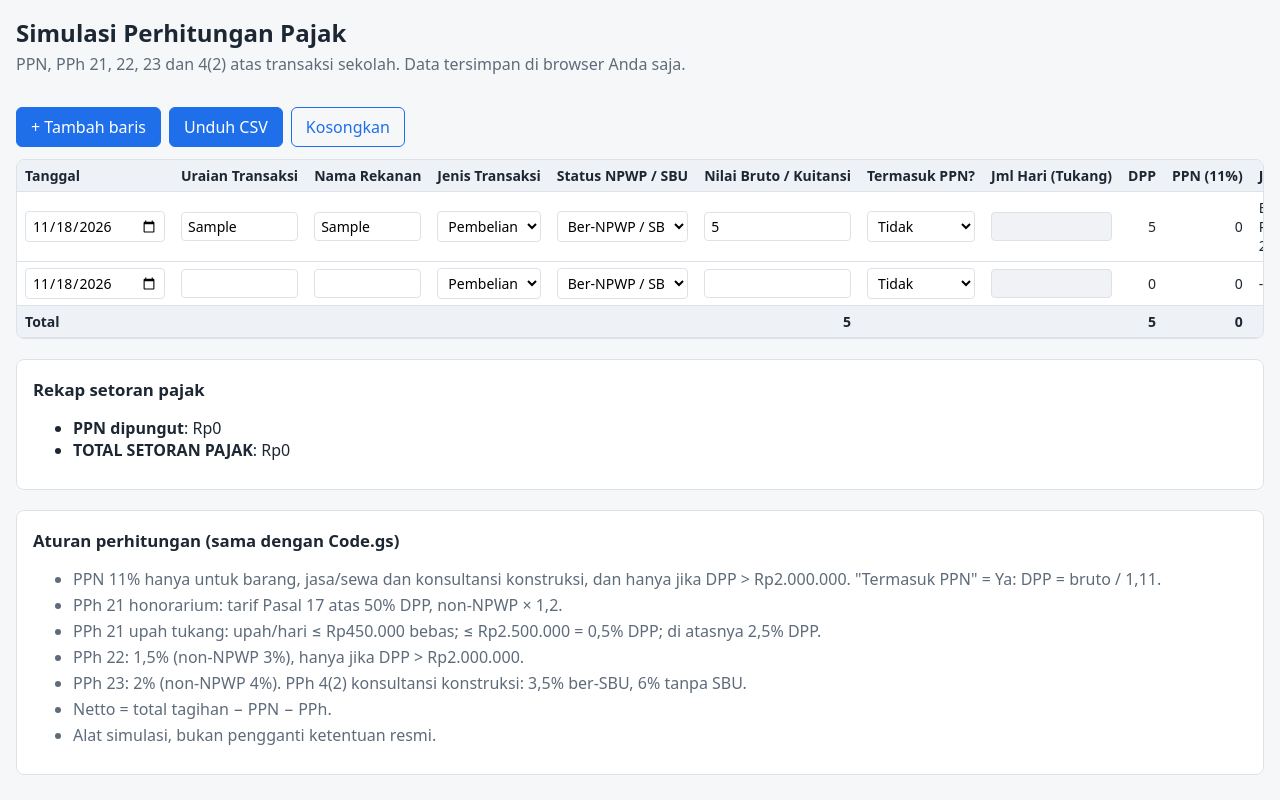
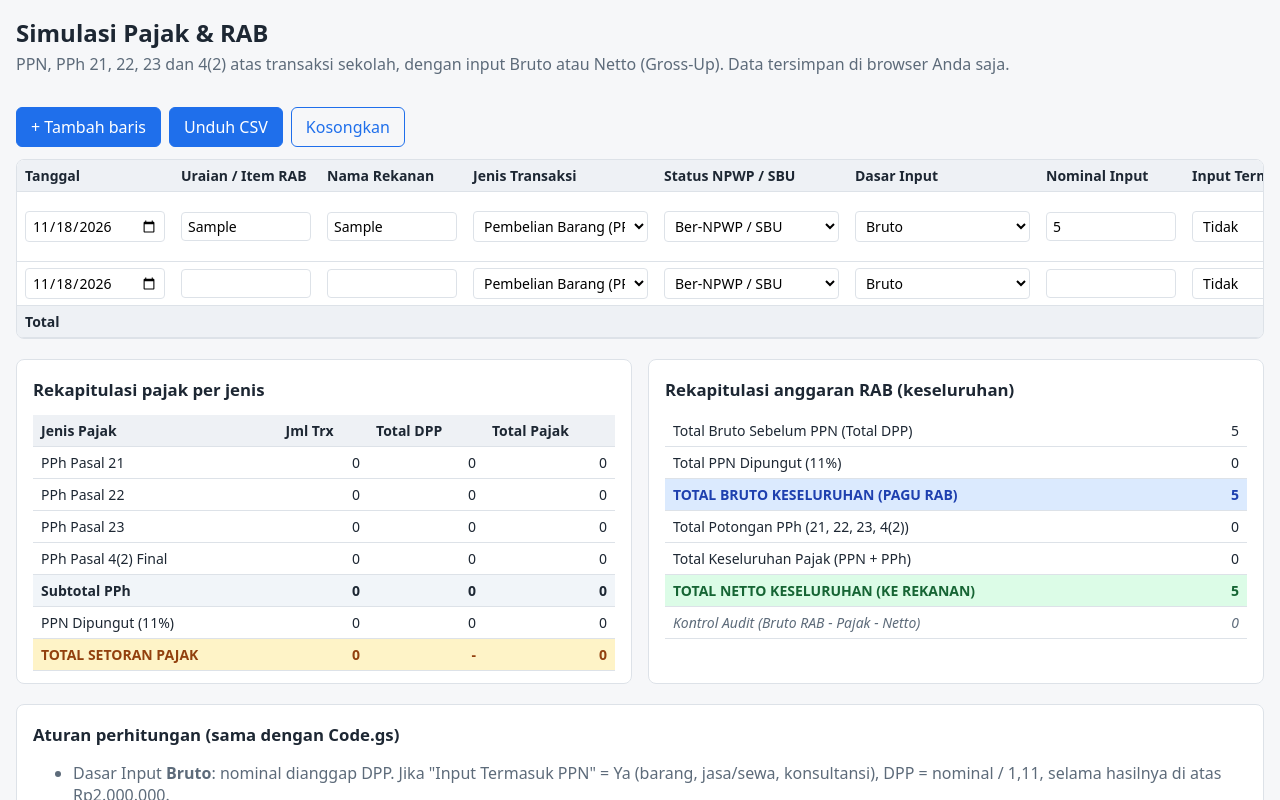
Before and after one commit to rakajuliantoro17-art/Revitsimulasi, a plain HTML site: page index.html in a window 1280 px wide. Both pictures are taken after typing "Sample", "Sample", "5" into the empty fields and a click on the button "+ Tambah baris". Shown: the top 800 px of the page. Drawn offline with Linux system fonts and the light colour scheme.

Commit message:
Samakan web dengan Code.gs baru: input Bruto/Netto (Gross-Up), Pagu RAB, rekap RAB
- hitung() mengikuti kalkulasiPajakRAB (diuji 200.000 kasus acak, 0 selisih)
- tambah kolom Dasar Input, Nominal Input, Pagu RAB, Total Pajak
- tambah rekap pajak per jenis dan rekap anggaran RAB dengan kontrol audit
- status NPWP dibaca persis dari dropdown (Code.gs lama salah baca Non-SBU)

Co-Authored-By: Claude Sonnet 5.5 <noreply@anthropic.com>
Claude-Session: https://claude.ai/code/session_012J1ASk3nd9ciJ2xrHvJTHz

```diff
--- a/app.js
+++ b/app.js
@@ -1,10 +1,10 @@
-// Simulasi Perhitungan Pajak Transaksi Sekolah
-// Logika di fungsi hitung() murni (tanpa DOM) supaya mudah diuji dan diubah.
+// Simulasi Pajak & RAB: padanan kalkulasiPajakRAB() di Code.gs (Apps Script).
+// Logika murni ada di hitung() (tanpa DOM) supaya bisa diuji.
 
 const CFG = {
-  PPN: 0.11,                  // TARIF_PPN
-  BATAS_TRANSAKSI: 2000000,   // PPN dan PPh 22 hanya jika DPP di atas ini
-  BATAS_UPAH_HARIAN: 450000,  // upah harian <= ini bebas PPh 21
+  PPN: 0.11,
+  BATAS_TRANSAKSI: 2000000,  // PPN dan PPh 22 hanya jika DPP di atas ini
+  BATAS_UPAH_HARIAN: 450000, // upah harian <= ini bebas PPh 21
   BATAS_UPAH_ATAS: 2500000
 };
 
@@ -16,10 +16,12 @@ const JENIS = [
   'Jasa Konsultasi Konstruksi (PPh 4(2))'
 ];
 const NPWP = ['Ber-NPWP / SBU', 'Non-NPWP / Non-SBU'];
-const YATIDAK = ['Ya', 'Tidak'];
+const DASAR = ['Bruto', 'Netto (Gross-Up)'];
+const YATIDAK = ['Tidak', 'Ya'];
+const JENIS_PPH = ['PPh Pasal 21', 'PPh Pasal 22', 'PPh Pasal 23', 'PPh Pasal 4(2) Final'];
 
 const num = v => {
-  const n = parseFloat(v);
+  const n = Number(v);
   return isFinite(n) && n > 0 ? n : 0;
 };
 
@@ -37,36 +39,15 @@ function pasal17(pkp) {
   return pajak;
 }
 
-// Padanan kalkulasiPajak() di Code.gs.
-// Beda disengaja: Code.gs memakai includes('sbu'), sehingga "Non-NPWP / Non-SBU"
-// ikut terbaca ber-NPWP. Di sini status dibaca persis dari pilihan dropdown.
-function hitung(r) {
-  const bruto = num(r.bruto);
-  const jmlHari = Math.max(1, num(r.hari) || 1);
-  const ber = r.npwp === NPWP[0];
-  const inklusif = r.termasukPpn === 'Ya';
-  const catatan = [];
-
-  if (bruto <= 0) {
-    return { dpp: 0, ppn: 0, jenisPph: '-', tarif: 0, nominal: 0, netto: 0, catatan: '' };
-  }
-
-  let dpp = bruto, ppn = 0, jenisPph = '-', tarif = 0, nominal = 0;
-  const objekPpn = r.jenis === JENIS[2] || r.jenis === JENIS[3] || r.jenis === JENIS[4];
-
-  if (objekPpn) {
-    dpp = inklusif ? Math.round(bruto / (1 + CFG.PPN)) : bruto;
-    if (dpp > CFG.BATAS_TRANSAKSI) ppn = Math.round(dpp * CFG.PPN);
-    else catatan.push('DPP <= Rp2.000.000: tanpa PPN.');
-  }
-
-  switch (r.jenis) {
+function hitungPph(jenis, ber, dpp, jmlHari) {
+  let jenisPph = '-', tarif = 0, nominal = 0;
+  switch (jenis) {
     case JENIS[0]: {
       jenisPph = 'PPh Pasal 21';
       let p = pasal17(dpp * 0.5);
       if (!ber) p *= 1.2;
       nominal = Math.round(p);
-      tarif = dpp ? nominal / dpp : 0;
+      tarif = dpp > 0 ? nominal / dpp : 0;
       break;
     }
     case JENIS[1]: {
@@ -79,8 +60,8 @@ function hitung(r) {
       break;
     }
     case JENIS[2]:
+      jenisPph = 'PPh Pasal 22';
       if (dpp > CFG.BATAS_TRANSAKSI) {
-        jenisPph = 'PPh Pasal 22';
         tarif = ber ? 0.015 : 0.03;
         nominal = Math.round(dpp * tarif);
       } else {
@@ -100,16 +81,83 @@ function hitung(r) {
     default:
       break;
   }
-
-  const totalTagihan = inklusif ? bruto : dpp + ppn;
-  return { dpp, ppn, jenisPph, tarif, nominal, netto: totalTagihan - ppn - nominal, catatan: catatan.join(' ') };
+  return { jenisPph, tarif, nominal };
 }
 
-if (typeof module !== 'undefined') module.exports = { hitung, CFG, JENIS, NPWP };
+// Hitung mundur dari target netto rekanan ke DPP (pencarian biner, sama dengan Code.gs)
+function cariDppDariNetto(jenis, ber, targetNetto, jmlHari) {
+  if (targetNetto <= 0) return 0;
+  if (jenis === JENIS[2] && targetNetto <= CFG.BATAS_TRANSAKSI) return targetNetto;
+  if (jenis === JENIS[1] && targetNetto / jmlHari <= CFG.BATAS_UPAH_HARIAN) return targetNetto;
+
+  let low = targetNetto;
+  let high = Math.ceil(targetNetto * 1.6);
+  let best = targetNetto;
+  while (low <= high) {
+    const mid = Math.floor((low + high) / 2);
+    const netto = mid - hitungPph(jenis, ber, mid, jmlHari).nominal;
+    if (netto === targetNetto) {
+      best = mid;
+      high = mid - 1;
+    } else if (netto < targetNetto) {
+      low = mid + 1;
+    } else {
+      best = mid;
+      high = mid - 1;
+    }
+  }
+  return best;
+}
+
+// r: { jenis, npwp, dasar, nominal, termasukPpn, hari }
+function hitung(r) {
+  const kosong = { dpp: 0, ppn: 0, brutoRab: 0, jenisPph: '-', tarif: 0, nominal: 0, totalPajak: 0, netto: 0, catatan: '' };
+  const nominalInput = num(r.nominal);
+  if (!r.jenis || nominalInput <= 0) return kosong;
+
+  // Catatan: Code.gs memakai includes('sbu') sehingga "Non-NPWP / Non-SBU" ikut terbaca ber-NPWP.
+  // Di sini status dibaca persis dari pilihan dropdown.
+  const ber = r.npwp === NPWP[0];
+  const grossUp = String(r.dasar).toLowerCase().includes('netto');
+  const inklusif = String(r.termasukPpn).toLowerCase() === 'ya';
+  const jmlHari = Math.max(1, num(r.hari) || 1);
+  const objekPpn = r.jenis === JENIS[2] || r.jenis === JENIS[3] || r.jenis === JENIS[4];
+  const catatan = [];
+
+  let dpp = nominalInput;
+  if (grossUp) {
+    dpp = cariDppDariNetto(r.jenis, ber, nominalInput, jmlHari);
+  } else if (objekPpn && inklusif) {
+    const est = Math.round(nominalInput / (1 + CFG.PPN));
+    dpp = est > CFG.BATAS_TRANSAKSI ? est : nominalInput;
+  }
+
+  let ppn = 0;
+  if (objekPpn && dpp > CFG.BATAS_TRANSAKSI) ppn = Math.round(dpp * CFG.PPN);
+  else if (objekPpn) catatan.push('DPP <= Rp2.000.000: tanpa PPN.');
+
+  const pph = hitungPph(r.jenis, ber, dpp, jmlHari);
+  const brutoRab = dpp + ppn;
+  const totalPajak = ppn + pph.nominal;
+  const netto = brutoRab - totalPajak;
+
+  if (r.jenis === JENIS[1] && !num(r.hari)) catatan.push('Jml Hari kosong dihitung 1 hari.');
+  if (grossUp && netto !== nominalInput) catatan.push('Netto persis tidak bisa dicapai (batas tarif); DPP dibulatkan ke atas.');
+  if (r.jenis === JENIS[3]) catatan.push('Sewa tanah/bangunan bukan PPh 23 (final 10%, PPh 4(2)).');
+
+  return {
+    dpp, ppn, brutoRab,
+    jenisPph: pph.jenisPph, tarif: pph.tarif, nominal: pph.nominal,
+    totalPajak, netto,
+    catatan: catatan.join(' ')
+  };
+}
+
+if (typeof module !== 'undefined') module.exports = { hitung, CFG, JENIS, NPWP, DASAR, YATIDAK, JENIS_PPH };
 
 // ---------------- UI ----------------
 if (typeof document !== 'undefined') {
-  const KEY = 'simulasi-pajak-v1';
+  const KEY = 'simulasi-pajak-v2';
   const $ = id => document.getElementById(id);
   const fmt = n => new Intl.NumberFormat('id-ID').format(Math.round(n || 0));
   const pct = t => (t ? (t * 100).toLocaleString('id-ID', { maximumFractionDigits: 2 }) + '%' : '-');
@@ -119,7 +167,7 @@ if (typeof document !== 'undefined') {
     tanggal: new Date().toISOString().slice(0, 10),
     uraian: '', rekanan: '',
     jenis: JENIS[2], npwp: NPWP[0],
-    bruto: '', termasukPpn: 'Tidak', hari: ''
+    dasar: DASAR[0], nominal: '', termasukPpn: 'Tidak', hari: ''
   });
 
   let rows = [];
@@ -137,12 +185,13 @@ if (typeof document !== 'undefined') {
         <td><input type="text" data-k="rekanan" value="${esc(r.rekanan)}"></td>
         <td><select data-k="jenis">${opts(JENIS, r.jenis)}</select></td>
         <td><select data-k="npwp">${opts(NPWP, r.npwp)}</select></td>
-        <td><input type="number" min="0" data-k="bruto" value="${esc(r.bruto)}"></td>
+        <td><select data-k="dasar">${opts(DASAR, r.dasar)}</select></td>
+        <td><input type="number" min="0" data-k="nominal" value="${esc(r.nominal)}"></td>
         <td><select data-k="termasukPpn">${opts(YATIDAK, r.termasukPpn)}</select></td>
         <td><input type="number" min="0" data-k="hari" value="${esc(r.hari)}"></td>
-        <td class="n c-dpp"></td><td class="n c-ppn"></td>
+        <td class="n c-dpp"></td><td class="n c-ppn"></td><td class="n c-rab strong"></td>
         <td class="c-jp"></td><td class="n c-tarif"></td>
-        <td class="n c-pph"></td><td class="n c-netto"></td>
+        <td class="n c-pph"></td><td class="n c-tot"></td><td class="n c-netto strong2"></td>
         <td class="note c-cat"></td>
         <td><button type="button" class="del" title="Hapus baris">&times;</button></td>
       </tr>`).join('');
@@ -155,35 +204,63 @@ if (typeof document !== 'undefined') {
     const r = rows[i];
     const h = hitung(r);
     const upah = r.jenis === JENIS[1];
-    const noPpn = r.jenis === JENIS[0] || upah;
+    const objekPpn = r.jenis === JENIS[2] || r.jenis === JENIS[3] || r.jenis === JENIS[4];
+    const grossUp = r.dasar === DASAR[1];
     tr.querySelector('[data-k=hari]').disabled = !upah;
-    tr.querySelector('[data-k=termasukPpn]').disabled = noPpn;
+    tr.querySelector('[data-k=termasukPpn]').disabled = !objekPpn || grossUp;
     tr.querySelector('.c-dpp').textContent = fmt(h.dpp);
     tr.querySelector('.c-ppn').textContent = fmt(h.ppn);
+    tr.querySelector('.c-rab').textContent = fmt(h.brutoRab);
     tr.querySelector('.c-jp').textContent = h.jenisPph;
     tr.querySelector('.c-tarif').textContent = pct(h.tarif);
     tr.querySelector('.c-pph').textContent = fmt(h.nominal);
+    tr.querySelector('.c-tot').textContent = fmt(h.totalPajak);
     tr.querySelector('.c-netto').textContent = fmt(h.netto);
     tr.querySelector('.c-cat').textContent = h.catatan;
-    return h;
   }
 
   function ringkas() {
-    const tot = { bruto: 0, dpp: 0, ppn: 0, pph: 0, netto: 0 };
+    const tot = { dpp: 0, ppn: 0, rab: 0, pph: 0, pajak: 0, netto: 0 };
     const per = {};
+    JENIS_PPH.forEach(j => { per[j] = { n: 0, dpp: 0, pajak: 0 }; });
+    let nPpn = 0;
+    let dppPpn = 0;
+
     rows.forEach(r => {
       const h = hitung(r);
-      tot.bruto += num(r.bruto); tot.dpp += h.dpp; tot.ppn += h.ppn;
-      tot.pph += h.nominal; tot.netto += h.netto;
-      if (h.nominal) per[h.jenisPph] = (per[h.jenisPph] || 0) + h.nominal;
+      tot.dpp += h.dpp; tot.ppn += h.ppn; tot.rab += h.brutoRab;
+      tot.pph += h.nominal; tot.pajak += h.totalPajak; tot.netto += h.netto;
+      if (per[h.jenisPph]) {
+        per[h.jenisPph].n += 1;
+        per[h.jenisPph].dpp += h.dpp;
+        per[h.jenisPph].pajak += h.nominal;
+      }
+      if (h.ppn > 0) { nPpn += 1; dppPpn += h.dpp; }
     });
-    $('tfoot').innerHTML = `<tr><td colspan="5">Total</td><td class="n">${fmt(tot.bruto)}</td><td></td><td></td>
-      <td class="n">${fmt(tot.dpp)}</td><td class="n">${fmt(tot.ppn)}</td><td></td><td></td>
-      <td class="n">${fmt(tot.pph)}</td><td class="n">${fmt(tot.netto)}</td><td colspan="2"></td></tr>`;
-    const items = Object.keys(per).map(j => `<li><strong>${esc(j)}</strong>: Rp${fmt(per[j])}</li>`);
-    items.push(`<li><strong>PPN dipungut</strong>: Rp${fmt(tot.ppn)}</li>`);
-    items.push(`<li><strong>TOTAL SETORAN PAJAK</strong>: Rp${fmt(tot.pph + tot.ppn)}</li>`);
-    $('ringkasan').innerHTML = items.join('');
+
+    $('tfoot').innerHTML = `<tr><td colspan="9">Total</td>
+      <td class="n">${fmt(tot.dpp)}</td><td class="n">${fmt(tot.ppn)}</td><td class="n">${fmt(tot.rab)}</td>
+      <td></td><td></td>
+      <td class="n">${fmt(tot.pph)}</td><td class="n">${fmt(tot.pajak)}</td><td class="n">${fmt(tot.netto)}</td>
+      <td colspan="2"></td></tr>`;
+
+    const sub = JENIS_PPH.reduce((a, j) => ({ n: a.n + per[j].n, dpp: a.dpp + per[j].dpp, pajak: a.pajak + per[j].pajak }), { n: 0, dpp: 0, pajak: 0 });
+    const baris = JENIS_PPH.map(j => `<tr><td>${esc(j)}</td><td class="n">${per[j].n}</td><td class="n">${fmt(per[j].dpp)}</td><td class="n">${fmt(per[j].pajak)}</td></tr>`);
+    baris.push(`<tr class="sub"><td>Subtotal PPh</td><td class="n">${sub.n}</td><td class="n">${fmt(sub.dpp)}</td><td class="n">${fmt(sub.pajak)}</td></tr>`);
+    baris.push(`<tr><td>PPN Dipungut (11%)</td><td class="n">${nPpn}</td><td class="n">${fmt(dppPpn)}</td><td class="n">${fmt(tot.ppn)}</td></tr>`);
+    baris.push(`<tr class="total"><td>TOTAL SETORAN PAJAK</td><td class="n">${sub.n + nPpn}</td><td class="n">-</td><td class="n">${fmt(sub.pajak + tot.ppn)}</td></tr>`);
+    $('rekapPajak').innerHTML = baris.join('');
+
+    const audit = tot.rab - tot.pajak - tot.netto;
+    $('rekapRab').innerHTML = [
+      ['Total Bruto Sebelum PPN (Total DPP)', tot.dpp, ''],
+      ['Total PPN Dipungut (11%)', tot.ppn, ''],
+      ['TOTAL BRUTO KESELURUHAN (PAGU RAB)', tot.rab, 'rab'],
+      ['Total Potongan PPh (21, 22, 23, 4(2))', tot.pph, ''],
+      ['Total Keseluruhan Pajak (PPN + PPh)', tot.pajak, ''],
+      ['TOTAL NETTO KESELURUHAN (KE REKANAN)', tot.netto, 'netto'],
+      ['Kontrol Audit (Bruto RAB - Pajak - Netto)', audit, audit === 0 ? 'audit' : 'audit-bad']
+    ].map(([a, b, c]) => `<tr class="${c}"><td>${esc(a)}</td><td class="n">${fmt(b)}</td></tr>`).join('');
   }
 
   $('tbody').addEventListener('input', e => {
@@ -196,13 +273,12 @@ if (typeof document !== 'undefined') {
     ringkas();
   });
   $('tbody').addEventListener('change', e => {
-    // jenis berubah: paksa PPN/hari yang tidak relevan, lalu render ulang
-    if (e.target.dataset.k === 'jenis') {
-      const i = +e.target.closest('tr').dataset.i;
-      if (rows[i].jenis === JENIS[0] || rows[i].jenis === JENIS[1]) rows[i].termasukPpn = 'Tidak';
-      if (rows[i].jenis !== JENIS[1]) rows[i].hari = '';
-      simpan(); render();
-    }
+    const k = e.target.dataset.k;
+    if (k !== 'jenis' && k !== 'dasar') return;
+    const i = +e.target.closest('tr').dataset.i;
+    const r = rows[i];
+    if (r.jenis !== JENIS[1]) r.hari = '';
+    simpan(); render();
   });
   $('tbody').addEventListener('click', e => {
     if (!e.target.classList.contains('del')) return;
@@ -215,19 +291,20 @@ if (typeof document !== 'undefined') {
     if (confirm('Hapus semua baris?')) { rows = [baru()]; simpan(); render(); }
   });
   $('csv').addEventListener('click', () => {
-    const head = ['Tanggal', 'Uraian Transaksi', 'Nama Rekanan', 'Jenis Transaksi', 'Status NPWP / SBU',
-      'Nilai Bruto / Kuitansi', 'Termasuk PPN?', 'Jml Hari (Tukang)', 'DPP', 'PPN (11%)',
-      'Jenis PPh', 'Tarif PPh', 'Nominal PPh', 'Total Dibayar (Netto)'];
+    const head = ['Tanggal', 'Uraian / Item RAB', 'Nama Rekanan', 'Jenis Transaksi', 'Status NPWP / SBU',
+      'Dasar Input', 'Nominal Input', 'Input Termasuk PPN?', 'Jml Hari (Tukang)',
+      'Bruto Sebelum PPN (DPP)', 'PPN (11%)', 'Bruto Keseluruhan (Pagu RAB)',
+      'Jenis PPh', 'Tarif PPh', 'Potongan PPh', 'Total Pajak (PPN + PPh)', 'Netto Diterima Rekanan'];
     const q = v => '"' + String(v ?? '').replace(/"/g, '""') + '"';
     const lines = rows.map(r => {
       const h = hitung(r);
-      return [r.tanggal, r.uraian, r.rekanan, r.jenis, r.npwp, num(r.bruto), r.termasukPpn, r.hari,
-        h.dpp, h.ppn, h.jenisPph, pct(h.tarif), h.nominal, h.netto].map(q).join(',');
+      return [r.tanggal, r.uraian, r.rekanan, r.jenis, r.npwp, r.dasar, num(r.nominal), r.termasukPpn, r.hari,
+        h.dpp, h.ppn, h.brutoRab, h.jenisPph, pct(h.tarif), h.nominal, h.totalPajak, h.netto].map(q).join(',');
     });
-    const blob = new Blob(['\ufeff' + [head.map(q).join(','), ...lines].join('\n')], { type: 'text/csv;charset=utf-8' });
+    const blob = new Blob(['﻿' + [head.map(q).join(','), ...lines].join('\n')], { type: 'text/csv;charset=utf-8' });
     const a = document.createElement('a');
     a.href = URL.createObjectURL(blob);
-    a.download = 'simulasi-pajak.csv';
+    a.download = 'simulasi-pajak-rab.csv';
     a.click();
     URL.revokeObjectURL(a.href);
   });
--- a/index.html
+++ b/index.html
@@ -3,13 +3,13 @@
 <head>
   <meta charset="utf-8">
   <meta name="viewport" content="width=device-width, initial-scale=1">
-  <title>Simulasi Perhitungan Pajak</title>
+  <title>Simulasi Pajak &amp; RAB</title>
   <link rel="stylesheet" href="style.css">
 </head>
 <body>
   <header>
-    <h1>Simulasi Perhitungan Pajak</h1>
-    <p>PPN, PPh 21, 22, 23 dan 4(2) atas transaksi sekolah. Data tersimpan di browser Anda saja.</p>
+    <h1>Simulasi Pajak &amp; RAB</h1>
+    <p>PPN, PPh 21, 22, 23 dan 4(2) atas transaksi sekolah, dengan input Bruto atau Netto (Gross-Up). Data tersimpan di browser Anda saja.</p>
   </header>
 
   <main>
@@ -20,13 +20,14 @@
     </div>
 
     <div class="wrap">
-      <table>
+      <table class="grid">
         <thead>
           <tr>
-            <th>Tanggal</th><th>Uraian Transaksi</th><th>Nama Rekanan</th><th>Jenis Transaksi</th>
-            <th>Status NPWP / SBU</th><th>Nilai Bruto / Kuitansi</th><th>Termasuk PPN?</th>
-            <th>Jml Hari (Tukang)</th><th>DPP</th><th>PPN (11%)</th><th>Jenis PPh</th>
-            <th>Tarif PPh</th><th>Nominal PPh</th><th>Total Dibayar (Netto)</th><th>Catatan</th><th></th>
+            <th>Tanggal</th><th>Uraian / Item RAB</th><th>Nama Rekanan</th><th>Jenis Transaksi</th>
+            <th>Status NPWP / SBU</th><th>Dasar Input</th><th>Nominal Input</th><th>Input Termasuk PPN?</th>
+            <th>Jml Hari (Tukang)</th><th>Bruto Sebelum PPN (DPP)</th><th>PPN (11%)</th>
+            <th>Bruto Keseluruhan (Pagu RAB)</th><th>Jenis PPh</th><th>Tarif PPh</th><th>Potongan PPh</th>
+            <th>Total Pajak (PPN + PPh)</th><th>Netto Diterima Rekanan</th><th>Catatan</th><th></th>
           </tr>
         </thead>
         <tbody id="tbody"></tbody>
@@ -34,20 +35,32 @@
       </table>
     </div>
 
-    <section>
-      <h2>Rekap setoran pajak</h2>
-      <ul id="ringkasan"></ul>
-    </section>
+    <div class="cols">
+      <section>
+        <h2>Rekapitulasi pajak per jenis</h2>
+        <table class="mini">
+          <thead><tr><th>Jenis Pajak</th><th>Jml Trx</th><th>Total DPP</th><th>Total Pajak</th></tr></thead>
+          <tbody id="rekapPajak"></tbody>
+        </table>
+      </section>
+      <section>
+        <h2>Rekapitulasi anggaran RAB (keseluruhan)</h2>
+        <table class="mini">
+          <tbody id="rekapRab"></tbody>
+        </table>
+      </section>
+    </div>
 
     <section class="asumsi">
       <h2>Aturan perhitungan (sama dengan Code.gs)</h2>
       <ul>
-        <li>PPN 11% hanya untuk barang, jasa/sewa dan konsultansi konstruksi, dan hanya jika DPP &gt; Rp2.000.000. "Termasuk PPN" = Ya: DPP = bruto / 1,11.</li>
+        <li>Dasar Input <strong>Bruto</strong>: nominal dianggap DPP. Jika "Input Termasuk PPN" = Ya (barang, jasa/sewa, konsultansi), DPP = nominal / 1,11, selama hasilnya di atas Rp2.000.000.</li>
+        <li>Dasar Input <strong>Netto (Gross-Up)</strong>: nominal adalah target yang diterima rekanan; DPP dicari mundur lewat pencarian biner.</li>
+        <li>PPN 11% hanya untuk barang, jasa/sewa dan konsultansi konstruksi, dan hanya jika DPP &gt; Rp2.000.000.</li>
+        <li>Pagu RAB = DPP + PPN. Total pajak = PPN + PPh. Netto = Pagu RAB &minus; Total pajak.</li>
         <li>PPh 21 honorarium: tarif Pasal 17 atas 50% DPP, non-NPWP &times; 1,2.</li>
         <li>PPh 21 upah tukang: upah/hari &le; Rp450.000 bebas; &le; Rp2.500.000 = 0,5% DPP; di atasnya 2,5% DPP.</li>
-        <li>PPh 22: 1,5% (non-NPWP 3%), hanya jika DPP &gt; Rp2.000.000.</li>
-        <li>PPh 23: 2% (non-NPWP 4%). PPh 4(2) konsultansi konstruksi: 3,5% ber-SBU, 6% tanpa SBU.</li>
-        <li>Netto = total tagihan &minus; PPN &minus; PPh.</li>
+        <li>PPh 22: 1,5% (non-NPWP 3%), hanya jika DPP &gt; Rp2.000.000. PPh 23: 2% (non-NPWP 4%). PPh 4(2) konsultansi konstruksi: 3,5% ber-SBU, 6% tanpa SBU.</li>
         <li>Alat simulasi, bukan pengganti ketentuan resmi.</li>
       </ul>
     </section>
--- a/style.css
+++ b/style.css
@@ -13,7 +13,7 @@ body {
   background: var(--bg);
   color: var(--ink);
 }
-header, main { max-width: 1400px; margin: 0 auto; padding: 16px; }
+header, main { max-width: 1500px; margin: 0 auto; padding: 16px; }
 h1 { margin: 0 0 4px; font-size: 1.5rem; }
 header p { margin: 0; color: var(--muted); }
 h2 { font-size: 1.05rem; }
@@ -24,7 +24,8 @@ button {
 }
 button.ghost { background: transparent; color: var(--brand); }
 .wrap { overflow-x: auto; background: var(--card); border: 1px solid var(--line); border-radius: 8px; }
-table { border-collapse: collapse; width: 100%; min-width: 1500px; font-size: 0.875rem; }
+table { border-collapse: collapse; width: 100%; font-size: 0.875rem; }
+table.grid { min-width: 2100px; }
 th, td { padding: 6px 8px; border-bottom: 1px solid var(--line); text-align: left; vertical-align: middle; }
 th { background: #eef1f5; position: sticky; top: 0; white-space: nowrap; }
 td input, td select {
@@ -32,9 +33,22 @@ td input, td select {
   border: 1px solid var(--line); border-radius: 4px; background: #fff;
 }
 td input:disabled, td select:disabled { background: #f0f2f5; color: #9aa5b1; }
-td.n, tfoot td.n { text-align: right; font-variant-numeric: tabular-nums; white-space: nowrap; }
+td.n { text-align: right; font-variant-numeric: tabular-nums; white-space: nowrap; }
+td.strong { background: #eff6ff; font-weight: 600; }
+td.strong2 { background: #f0fdf4; font-weight: 600; }
 td.note { color: var(--muted); font-size: 0.8rem; min-width: 220px; }
 tfoot td { font-weight: 600; background: #eef1f5; }
 .del { padding: 2px 9px; background: transparent; color: #c0392b; border-color: #e5b4ae; font-size: 1.1rem; }
 section { margin-top: 20px; background: var(--card); border: 1px solid var(--line); border-radius: 8px; padding: 4px 16px 12px; }
+.cols { display: grid; grid-template-columns: repeat(auto-fit, minmax(380px, 1fr)); gap: 16px; }
+.cols section { margin-top: 20px; }
+table.mini td, table.mini th { padding: 6px 8px; }
+table.mini tr.sub td { font-weight: 600; background: #f1f5f9; }
+table.mini tr.total td { font-weight: 700; background: #fef3c7; color: #92400e; }
+table.mini tr.rab td { font-weight: 700; background: #dbeafe; color: #1e40af; }
+table.mini tr.netto td { font-weight: 700; background: #dcfce7; color: #166534; }
+table.mini tr.audit td { font-style: italic; color: var(--muted); }
+table.mini tr.audit-bad td { font-weight: 700; background: #fee2e2; color: #b91c1c; }
 .asumsi li { margin: 4px 0; color: var(--muted); }
+table.grid td select { min-width: 175px; }
+table.grid td input[type=text], table.grid td input[type=number] { min-width: 130px; }
```
Also changed, not shown: 1 other file.
